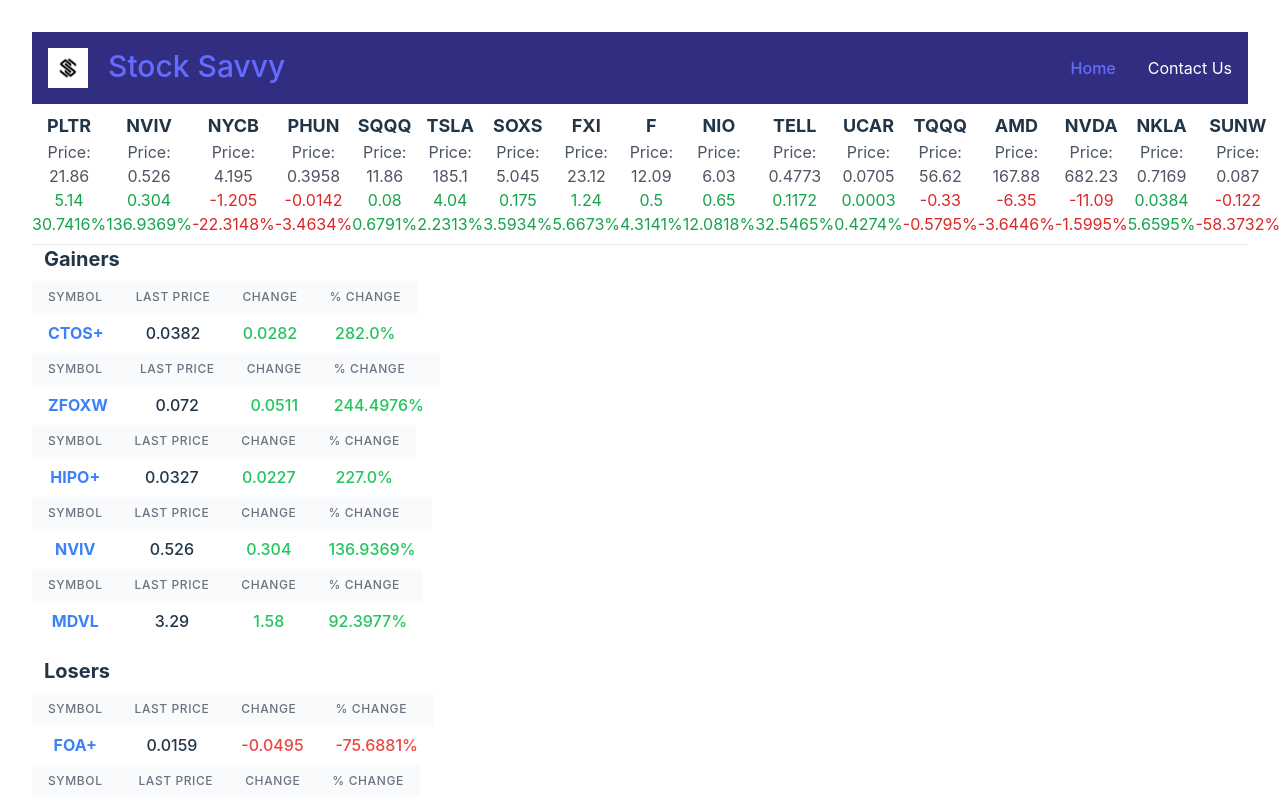
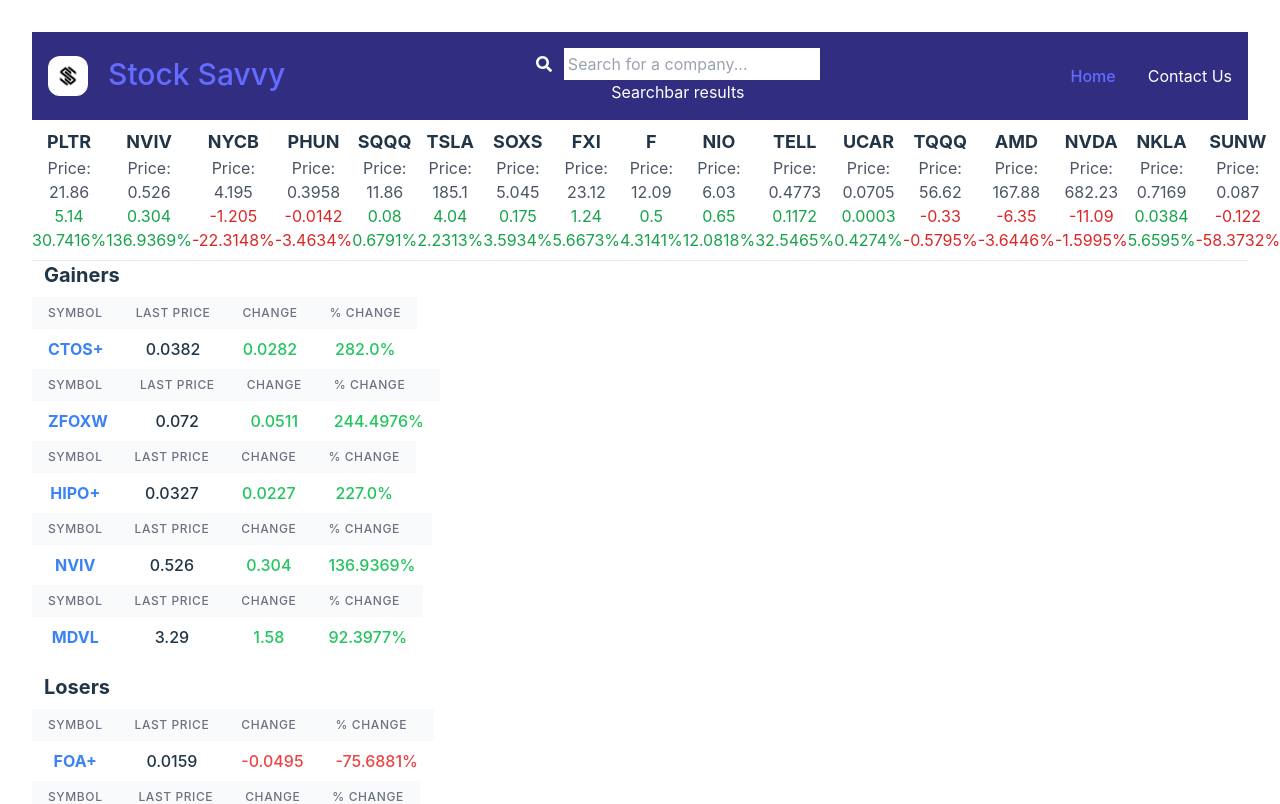
Before and after one commit to lav3ll/stock-savvy, a React (Vite) app: page / in a window 1280 px wide. Shown: the top 804 px of the page. Built offline with nearby package versions, Linux system fonts and the light colour scheme.

Commit message:
re-add searchbar

```diff
--- a/src/components/Navbar/Navbar.jsx
+++ b/src/components/Navbar/Navbar.jsx
@@ -1,10 +1,16 @@
+
+import Searchbar from "./Searchbar"
 
 export default function Navbar() {
     return (
         <nav className="my-nav bg-indigo-900 text-white flex justify-between items-center gap-8 p-4">
             <div className="flex gap-5 my-logo">
-                <img src="/stocksavvy-logo-1.jpg" alt="" className="h-10"/>
+                <img src="/stocksavvy-logo-1.jpg" alt="" className="h-10 rounded-xl"/>
                 <a href="/" className="my-site text-3xl">Stock Savvy</a>
+            </div>
+            <div className="searchbar-container">
+                <Searchbar></Searchbar>
+                <div>Searchbar results</div>
             </div>
             <ul className="flex gap-8">
                 <li><a href="/">Home</a></li>
--- /dev/null
+++ b/src/components/Navbar/Searchbar.jsx
@@ -0,0 +1,11 @@
+import React from "react"
+import {FaSearch} from "react-icons/fa"
+
+export default function Searchbar() {
+    return (
+        <div className="input-wrapper flex items-center gap-3">
+            <FaSearch/>
+            <input placeholder="Search for a company..." className="p-1"/>
+        </div>
+    )
+}
```
